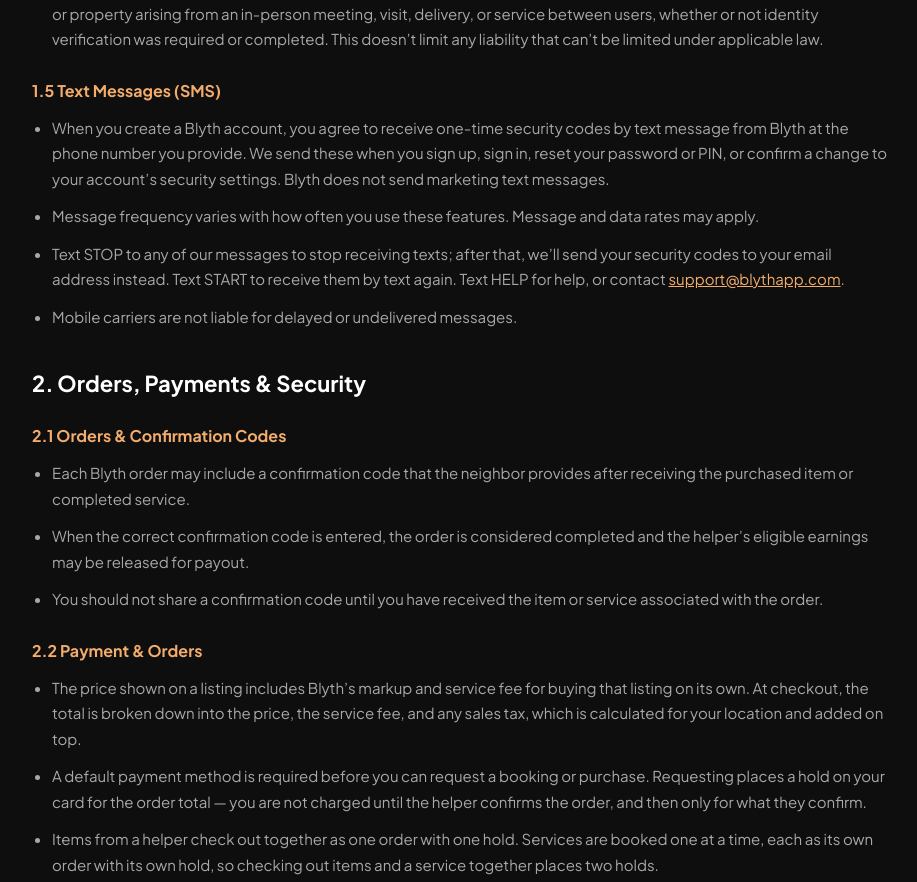
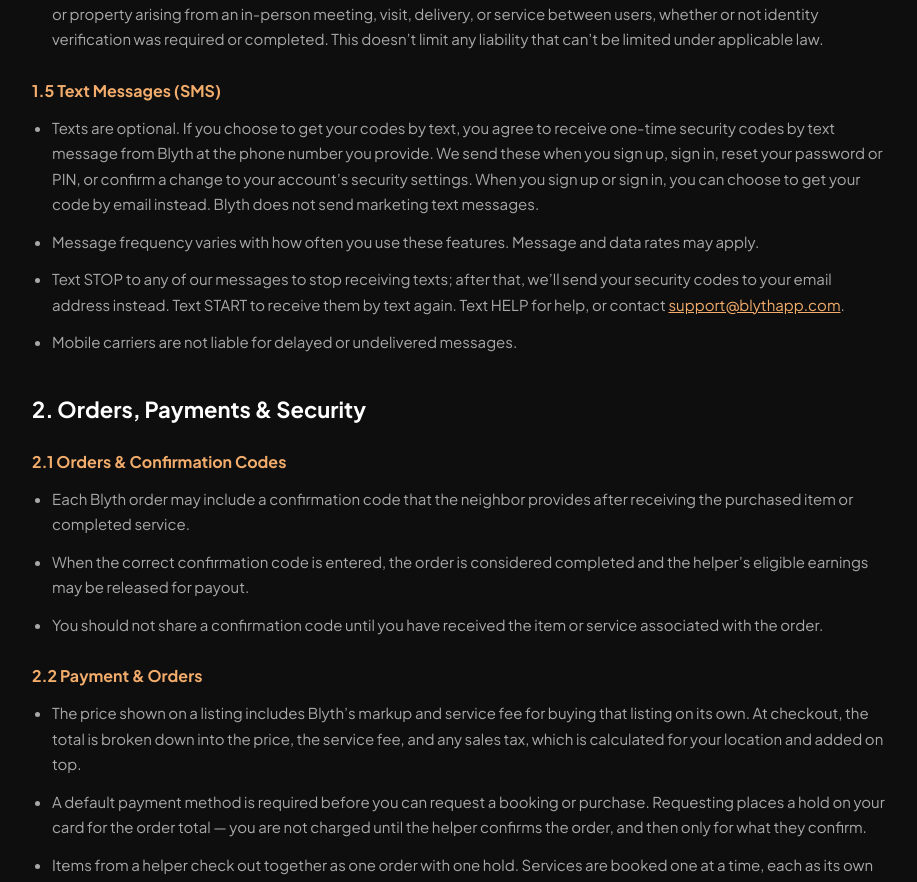
Before and after one commit to Jackal-2/Blyth-website, a Next.js app: page /terms in a window 1280 px wide. Shown: the part 1766-2648 px from the top of the page, without its empty margins (20-937 px from the left). Built offline with nearby package versions, Linux system fonts and the light colour scheme; no server answers.

Commit message:
Terms: SMS optional; privacy updates

```diff
--- a/src/app/terms/page.tsx
+++ b/src/app/terms/page.tsx
@@ -151,11 +151,13 @@ export default function TermsOfServicePage() {
           <h3>1.5 Text Messages (SMS)</h3>
           <ul>
             <li>
-              When you create a Blyth account, you agree to receive one-time
-              security codes by text message from Blyth at the phone number you
-              provide. We send these when you sign up, sign in, reset your
-              password or PIN, or confirm a change to your account&rsquo;s
-              security settings. Blyth does not send marketing text messages.
+              Texts are optional. If you choose to get your codes by text, you
+              agree to receive one-time security codes by text message from
+              Blyth at the phone number you provide. We send these when you sign
+              up, sign in, reset your password or PIN, or confirm a change to
+              your account&rsquo;s security settings. When you sign up or sign
+              in, you can choose to get your code by email instead. Blyth does
+              not send marketing text messages.
             </li>
             <li>
               Message frequency varies with how often you use these features.
```
Also changed, not shown: src/app/privacy/page.tsx (+8 -5 lines).
